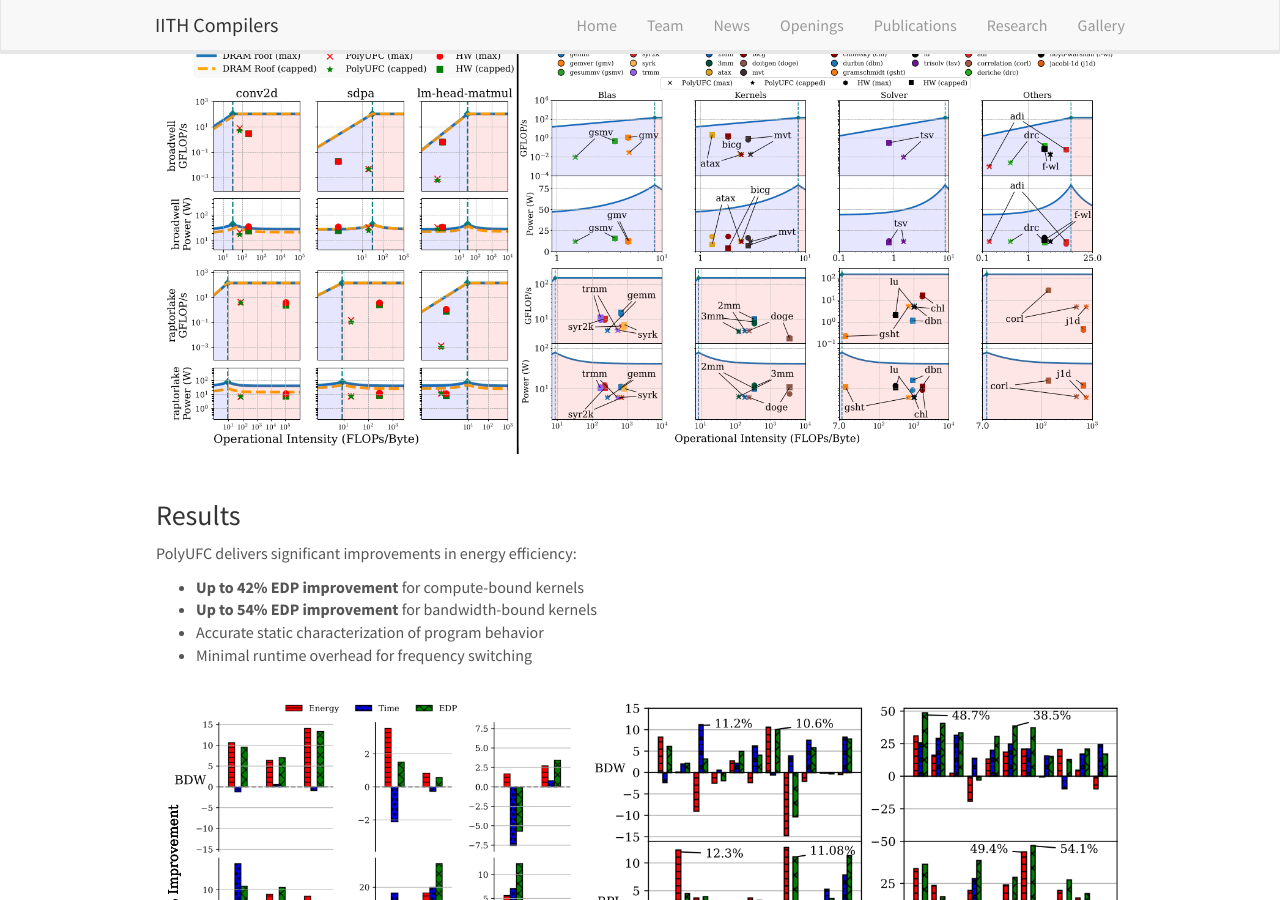
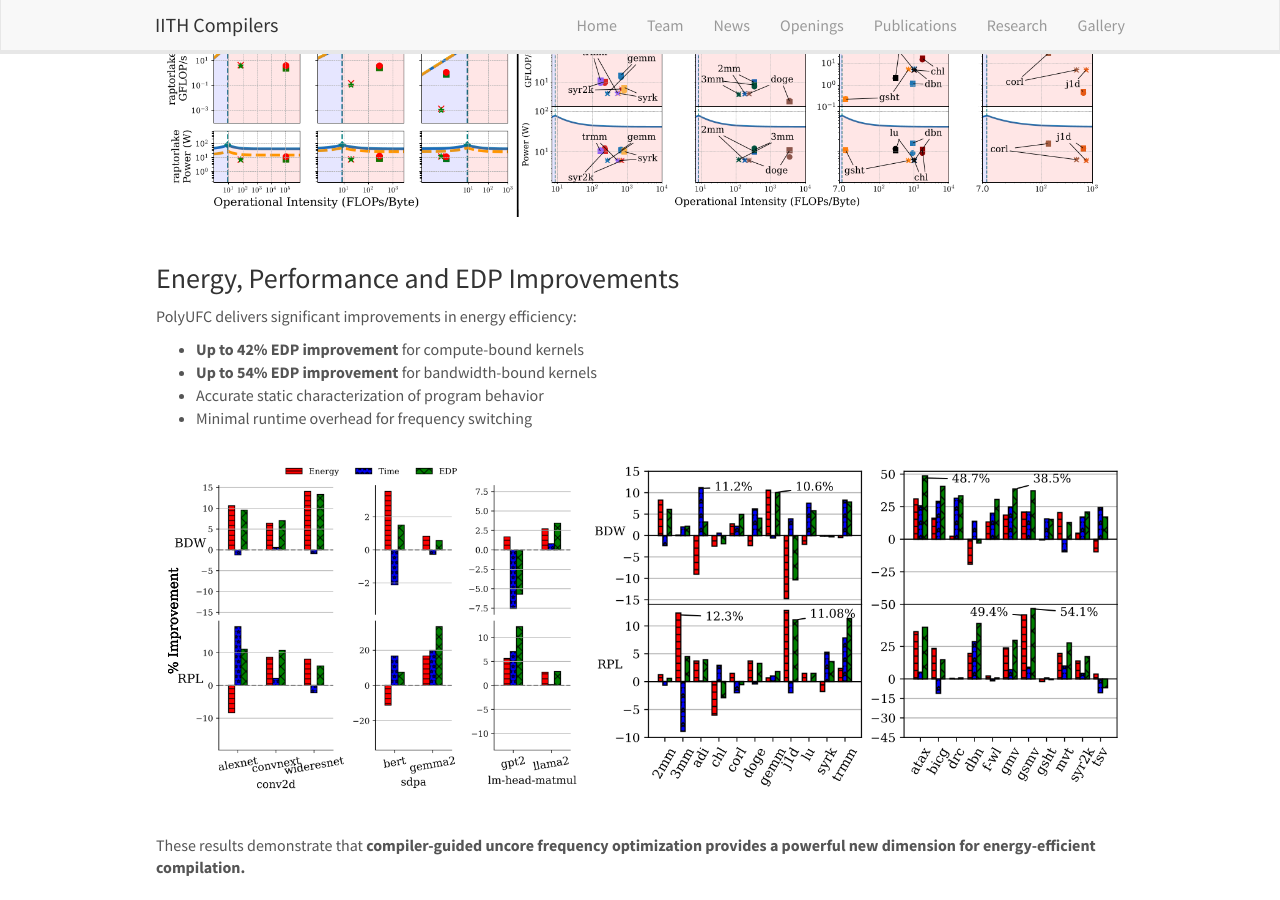
Before and after one commit to utpalbora/compilers.cse.iith.ac.in, a Jekyll site: the page built from _pages/polyufc.md, in a window 1280 px wide and 900 px high, scrolled down 7619 px. Built offline with Jekyll 4.4.1, drawn with Linux system fonts in a browser that asks for light colours; nearby versions of some CDN libraries.

Commit message:
Add news item for PolyUFC  (#152)
* Added a page for PolyUFC

* [Images] add initial version

* [Supplementary] add supplementary page

* [Images] add images for equations in polyufc page

* [bibliography] add polyufc paper link in bibliography

* [experiments] add experimental evaluation in polyufc

* [PolyUFC] minor text changes

* [Slides] add slides in bibliography for polyufc

* Fix author formatting in references.bib

* [News] add news item for polyufc

* [Fix] Image size fix

* [Fix] fix the author name in polyufc

---------

Co-authored-by: Siddharth Jain <jsiddharth1008@gmail.com>

```diff
--- a/_bibliography/references.bib
+++ b/_bibliography/references.bib
@@ -2,7 +2,7 @@
 shortname = {polyufc},
 short_title= {PolyUFC},
 domain= {Polyhedral},
-author = { Nilesh Rajendra Shah, M V V S Manoj Kumar, Dhairya Baxi and Ramakrishna Upadrasta},
+author = { Nilesh Rajendra Shah, M V V S Manoj Kumar, Dhairya Baxi, Ramakrishna Upadrasta},
 booktitle = { 2026 IEEE/ACM International Symposium on Code Generation and Optimization (CGO) },
 title = {{ PolyUFC: Polyhedral Compilation Meets Roofline Analysis for Uncore Frequency Capping }},
 year = {2026},
--- a/_data/news.yml
+++ b/_data/news.yml
@@ -1,3 +1,9 @@
+- date: 2025-12-03
+  status: "Acceptance of paper by Nilesh et al. in CGO 2026"
+  new: "true"
+  url: ""
+  headline: "Congratulations to Nilesh Rajendra Shah, M V V S Manoj Kumar, Dhairya Baxi, and Ramakrishna Upadrasta for acceptance of their paper on PolyUFC: Polyhedral Compilation Meets Roofline Analysis for Uncore Frequency Capping in CGO 2026"
+
 - date: 2025-11-19
   status: "Long term Research Internship Positions - December 2025"
   new: "true"
--- a/_pages/polyufc.md
+++ b/_pages/polyufc.md
@@ -20,6 +20,10 @@ permalink: /projects/polyufc/
 # Overview
 
 Modern server processors contain a large **uncore subsystem**—including the last-level cache (LLC), memory controllers, and on-chip interconnects—which constitutes a significant fraction of total processor power. While contemporary compilers aggressively optimize computation on CPU cores, they largely overlook opportunities for **compiler-driven management of the uncore subsystem**. As a result, modern processors frequently operate with **over-provisioned uncore frequencies**, leading to unnecessary power consumption without meaningful performance benefits.
+
+<figure>
+  <img src="{{ site.url }}{{ site.baseurl }}/images/projects/polyufc/polyufc_overview_small.png" width="100%">
+</figure>
 
 **PolyUFC** addresses this gap by introducing a **compiler-driven framework for uncore frequency capping** that combines:
 
@@ -124,7 +128,7 @@ Performance and bandwidth estimation assumes no overlap between compute and memo
 Total execution time with frequency cap as a parameter:
 
 <figure>
-  <img src="{{ site.url }}{{ site.baseurl }}/images/projects/polyufc/eq2.png" width="60%">
+  <img src="{{ site.url }}{{ site.baseurl }}/images/projects/polyufc/eq2.png" width="30%">
 </figure>
 
 where:
@@ -135,25 +139,25 @@ where:
 Compute performance:
 
 <figure>
-  <img src="{{ site.url }}{{ site.baseurl }}/images/projects/polyufc/eq3.png" width="60%">
+  <img src="{{ site.url }}{{ site.baseurl }}/images/projects/polyufc/eq3.png" width="30%">
 </figure>
 
 Data movement latency with uncore frequency cap:
 
 <figure>
-  <img src="{{ site.url }}{{ site.baseurl }}/images/projects/polyufc/eq4.png" width="60%">
+  <img src="{{ site.url }}{{ site.baseurl }}/images/projects/polyufc/eq4.png" width="30%">
 </figure>
 
 Total Compute Performance:
 
 <figure>
-  <img src="{{ site.url }}{{ site.baseurl }}/images/projects/polyufc/eq5.png" width="60%">
+  <img src="{{ site.url }}{{ site.baseurl }}/images/projects/polyufc/eq5.png" width="30%">
 </figure>
 
 Total LLC Bandwidth:
 
 <figure>
-  <img src="{{ site.url }}{{ site.baseurl }}/images/projects/polyufc/0.png" width="60%">
+  <img src="{{ site.url }}{{ site.baseurl }}/images/projects/polyufc/0.png" width="30%">
 </figure>
 
 ### Uncore Power Characterization and Estimation
@@ -265,7 +269,7 @@ Static roofline characterization of ML kernels and PolyBench workloads:
 
 ![image]({{ site.url }}{{ site.baseurl }}/images/projects/polyufc/characterization_RPL.png){: style="width:100%"}
 
-### Results
+### Energy, Performance and EDP Improvements
 
 PolyUFC delivers significant improvements in energy efficiency:
 
```
Also changed, not shown: images/projects/polyufc/polyufc_overview_small.png (added).
